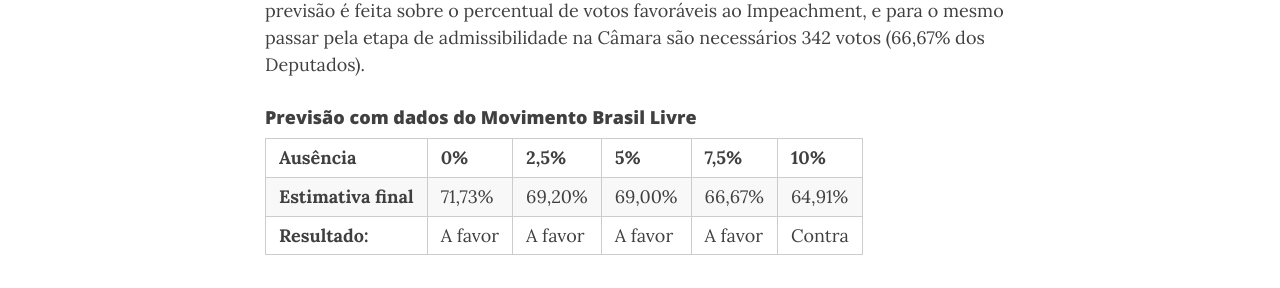
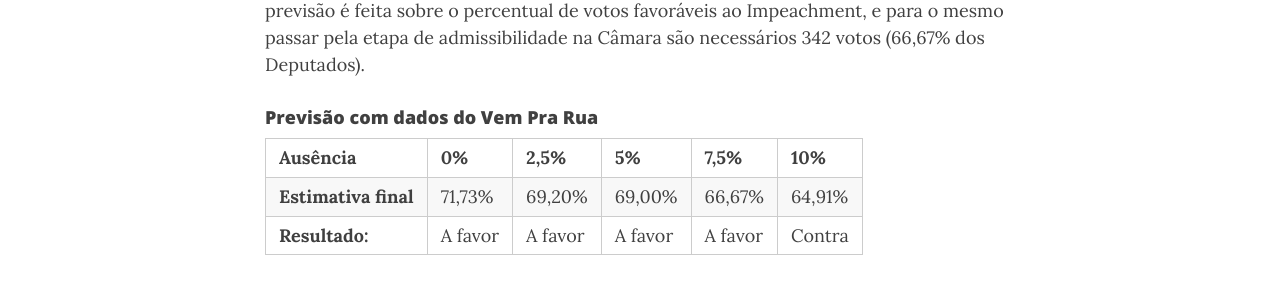
Before and after one commit to regisely/regisely.github.io, a Jekyll site: the page built from _posts/2016-04-01-impeachment.md, in a window 1280 px wide and 900 px high, scrolled down 411 px. Shown: the part 155-443 px from the top of the window. Built offline with Jekyll 4.4.1, drawn with Linux system fonts in a browser that asks for light colours; nearby versions of some CDN libraries; comment, search, counter and statistics services are not loaded.

Commit message:
Update post

```diff
--- a/_posts/2016-04-01-impeachment.md
+++ b/_posts/2016-04-01-impeachment.md
@@ -10,7 +10,7 @@
 
 Nas tabelas abaixo, a estimativa média do percentual de Deputados favoráveis ao Impeachment é calculada a partir de um limite inferior e superior para as previsões considerando diferentes escolhas ótimas de nódulos de divisão Partido/Estado. A escolha destes nódulos é feita através de amostras distintas do conjunto de validação. Note que a previsão é feita sobre o percentual de votos favoráveis ao Impeachment, e para o mesmo passar pela etapa de admissibilidade na Câmara são necessários 342 votos (66,67% dos Deputados).
 
-#### Previsão com dados do Movimento Brasil Livre
+#### Previsão com dados do Vem Pra Rua
 
 | **Ausência** | **0%** | **2,5%** | **5%** | **7,5%** | **10%** |
 | **Estimativa final** | 71,73% | 69,20% | 69,00% | 66,67% | 64,91% |
```
